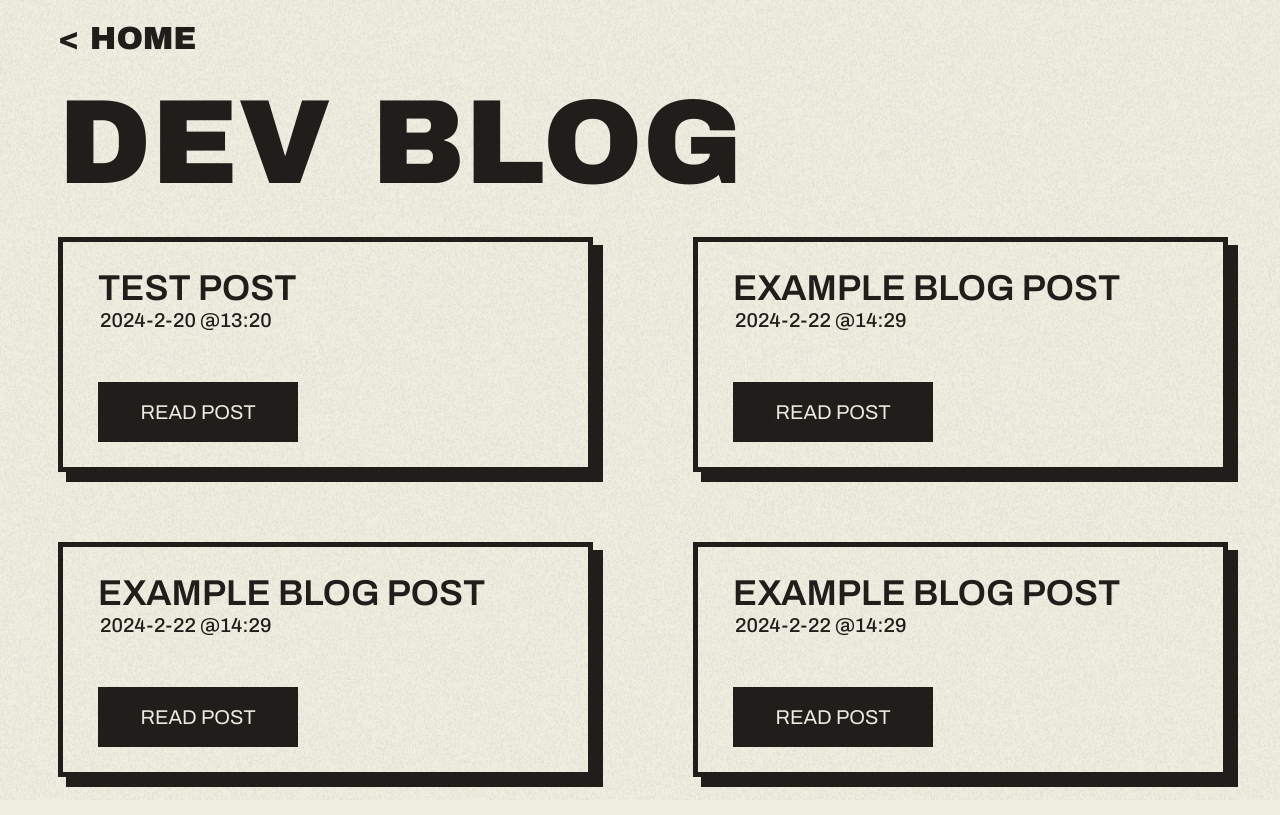
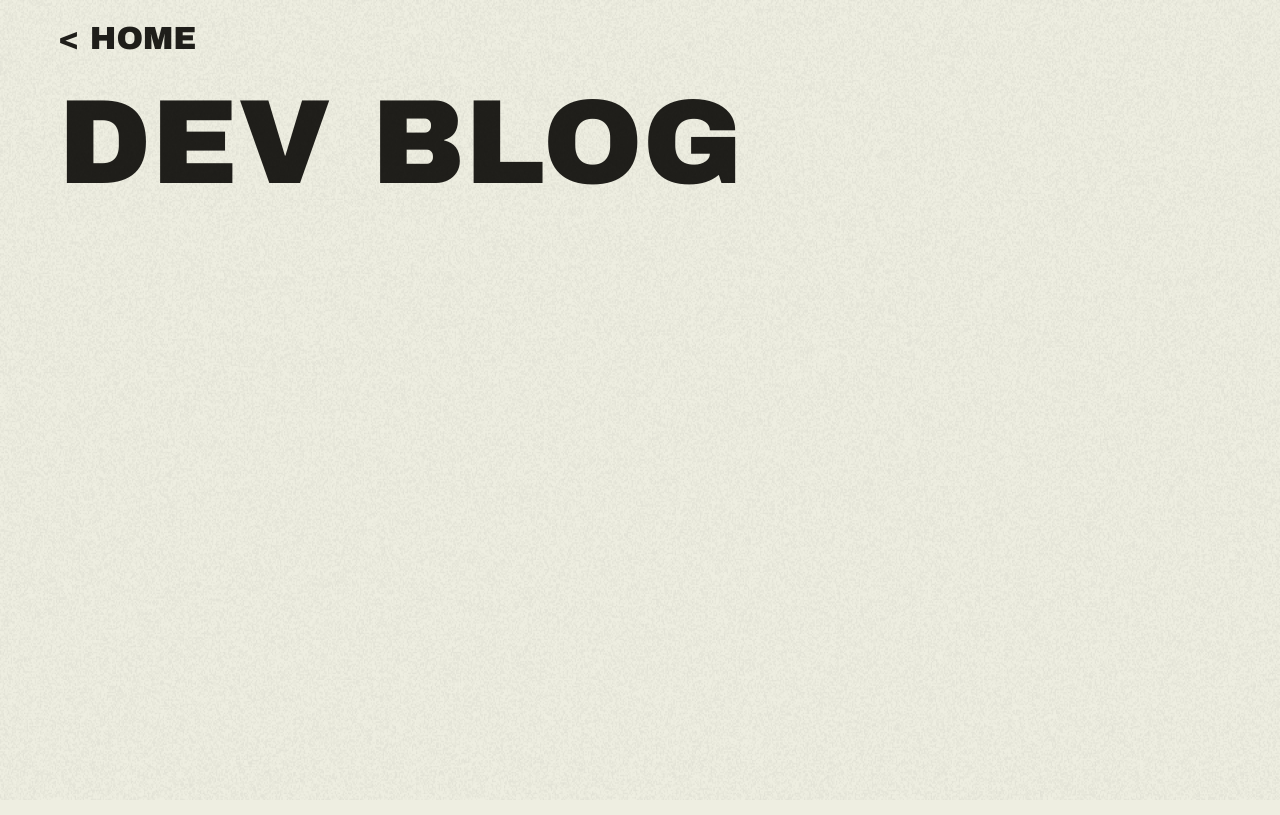
Before and after one commit to hugomardbrink/mardbrink.se, a React (Vite) app: page /blog in a window 1280 px wide. Built offline with nearby package versions, Linux system fonts and the light colour scheme.

Commit message:
Remove references to mock data

```diff
--- a/src/pages/DevBlog.tsx
+++ b/src/pages/DevBlog.tsx
@@ -1,6 +1,4 @@
 import { Title, HomeLink, PostWrapper, PostModule, PostTitle, PostDate, PostHeader, ModulePrimaryButton, Wrapper } from './DevBlog.styled'
-import testPost from '../../res/posts/Test.md?raw'
-import examplePost from '../../res/posts/Example.md?raw'
 
 export const DevBlog = () => {
   interface Post {
@@ -9,12 +7,7 @@ export const DevBlog = () => {
     text: string
   }
 
-  const Posts: Post[] = [
-    { name: 'TEST POST', date: new Date(2024, 2, 20, 13, 20), text: testPost },
-    { name: 'EXAMPLE BLOG POST', date: new Date(2024, 2, 22, 14, 29), text: examplePost },
-    { name: 'EXAMPLE BLOG POST', date: new Date(2024, 2, 22, 14, 29), text: examplePost },
-    { name: 'EXAMPLE BLOG POST', date: new Date(2024, 2, 22, 14, 29), text: examplePost },
-  ]
+  const Posts: Post[] = []
 
   return (
     <Wrapper>
```
